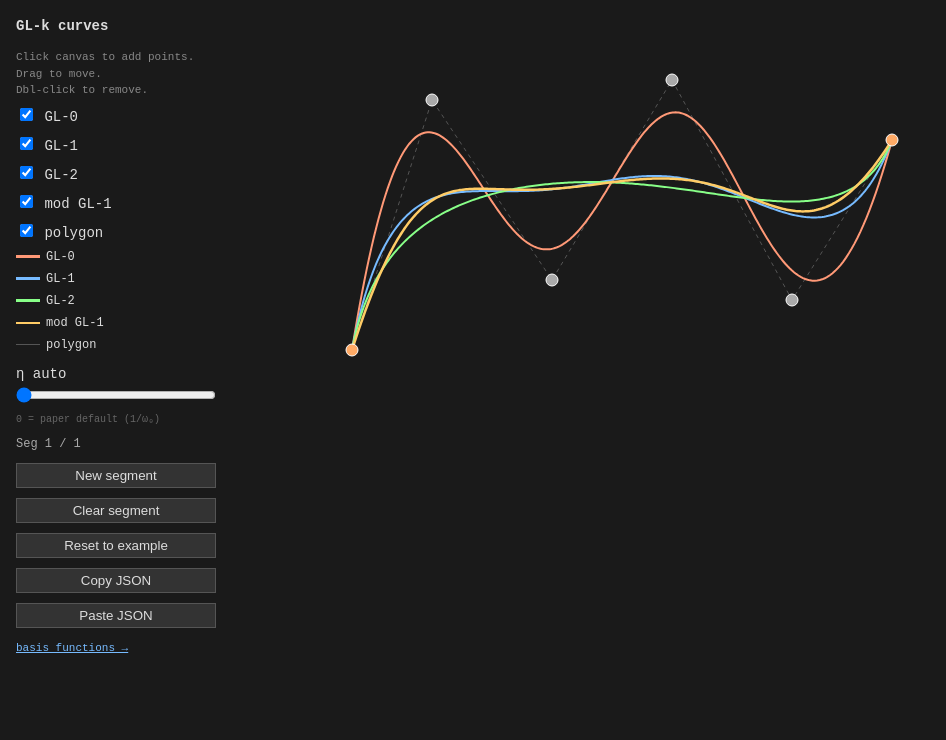
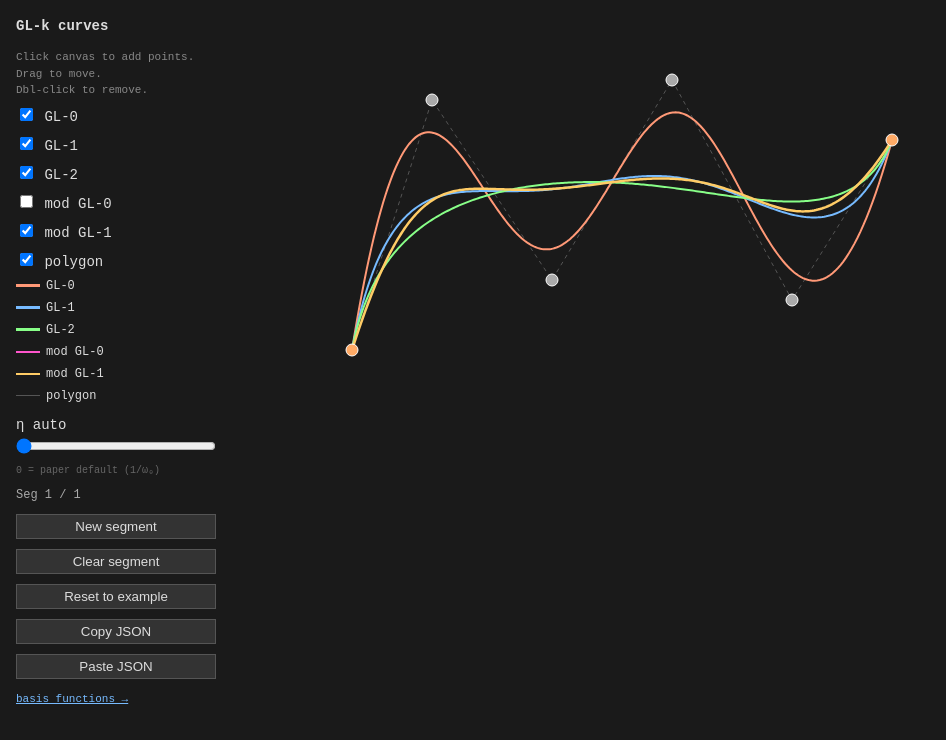
Before and after one commit to mrienstra/gl-k_curves, a plain HTML site: page demo.html in a window 1280 px wide. Shown: the top 740 px of the page, without its empty margins (0-946 px from the left). Drawn offline with Linux system fonts and the light colour scheme.

Commit message:
Mod GL-0

```diff
--- a/demo.html
+++ b/demo.html
@@ -25,12 +25,14 @@
   <label><input type="checkbox" id="chk0" checked> GL-0</label>
   <label><input type="checkbox" id="chk1" checked> GL-1</label>
   <label><input type="checkbox" id="chk2" checked> GL-2</label>
+  <label><input type="checkbox" id="chkM0"> mod GL-0</label>
   <label><input type="checkbox" id="chkM1" checked> mod GL-1</label>
   <label><input type="checkbox" id="chkPoly" checked> polygon</label>
 
   <div class="legend"><span class="swatch" style="background:#f97"></span> GL-0</div>
   <div class="legend"><span class="swatch" style="background:#7bf"></span> GL-1</div>
   <div class="legend"><span class="swatch" style="background:#8f8"></span> GL-2</div>
+  <div class="legend"><span class="swatch" style="background:#f5c;height:2px"></span> mod GL-0</div>
   <div class="legend"><span class="swatch" style="background:#fc6;height:2px"></span> mod GL-1</div>
   <div class="legend"><span class="swatch" style="background:#555;height:1px"></span> polygon</div>
 
@@ -140,6 +142,8 @@ function draw() {
         drawCurve(sampleGLK(pts, 1, N), '#7bf');
       if (document.getElementById('chk2').checked && pts.length >= 3)
         drawCurve(sampleGLK(pts, 2, N), '#8f8');
+      if (document.getElementById('chkM0').checked && pts.length >= 4)
+        drawCurve(sampleModifiedGLK(pts, 0, N, eta, eta), '#f5c', 2);
       if (document.getElementById('chkM1').checked && pts.length >= 4)
         drawCurve(sampleModifiedGLK(pts, 1, N, eta, eta), '#fc6', 2.5);
     } catch (e) {
```
